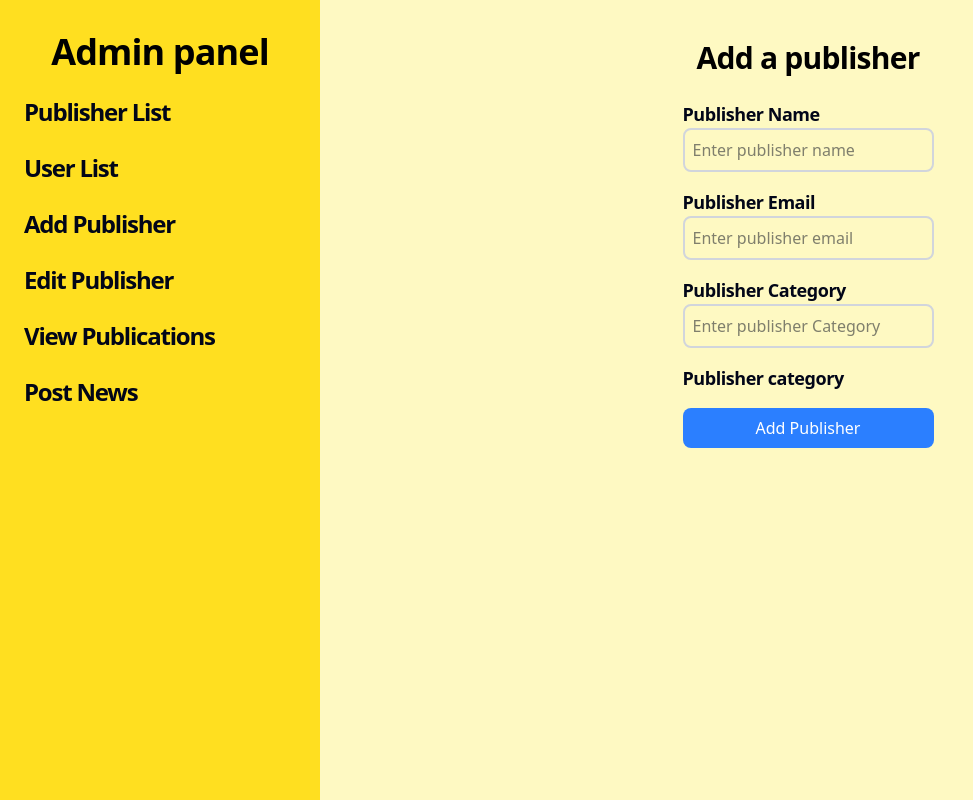
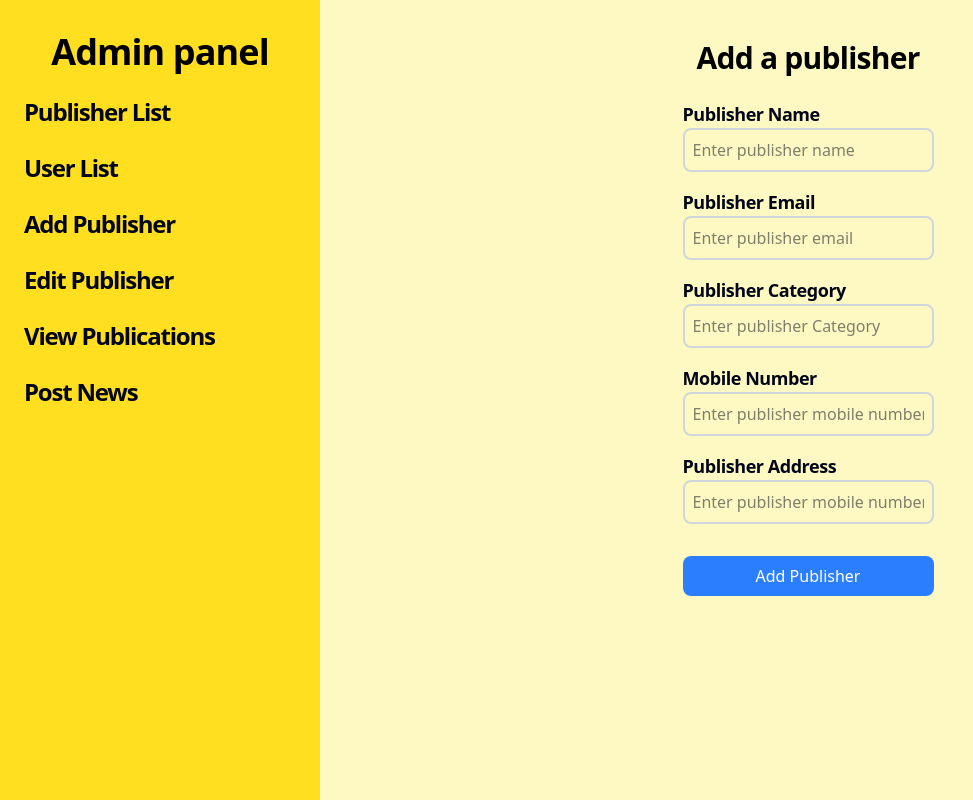
Before and after one commit to NKBharath/NewsPublish-CMS, a React (Vite) app in the folder client/: page /admin/addpublisher in a window 1280 px wide. Shown: the whole page, without its empty margins (0-973 px from the left). Built offline with nearby package versions, Linux system fonts and the light colour scheme.

Commit message:
done with publisher fetch

```diff
--- a/client/src/pages/admin/addpublisher.jsx
+++ b/client/src/pages/admin/addpublisher.jsx
@@ -14,7 +14,7 @@ function Addpublisher() {
     dispatch(addpublisher(formdata)).then((data) => {
       if (data?.payload?.success) {
         toast.success("Publisher added successfully");
-        navigate("/admin/publisherlist");
+        navigate("/admin/viewpublisher");
       } else {
         toast.error(data?.payload?.message || "something went rong");
       }
@@ -64,12 +64,32 @@ function Addpublisher() {
         </div>
         <div className="flex flex-col">
           <label className="text-lg font-semibold tracking-tight">
-            Publisher category
+            Mobile Number
           </label>
-          <button className="bg-blue-500 text-white rounded-md p-2 mt-4 hover:bg-blue-600">
-            Add Publisher
-          </button>
+          <input
+            type="tel"
+            name="mobileNumber"
+            className="border-2 border-gray-300 rounded-md p-2"
+            placeholder="Enter publisher mobile number"
+            required
+          />
         </div>
+        <div className="flex flex-col">
+          <label className="text-lg font-semibold tracking-tight">
+            Publisher Address
+          </label>
+          <input
+            type="tel"
+            name="address"
+            className="border-2 border-gray-300 rounded-md p-2"
+            placeholder="Enter publisher mobile number"
+            required
+          />
+        </div>
+
+        <button className="bg-blue-500 text-white rounded-md p-2 mt-4 hover:bg-blue-600">
+          Add Publisher
+        </button>
       </form>
     </div>
   );
--- a/client/src/pages/admin/publisherlist.jsx
+++ b/client/src/pages/admin/publisherlist.jsx
@@ -1,7 +1,21 @@
 import React, { useEffect, useState } from 'react';
+import { viewpublisher } from '../authslice';
+import { useDispatch } from 'react-redux';
 
 function AllUsers() {
-
+    const [publisher, setpublihser] = useState([]);
+    const dispatch = useDispatch();
+    useEffect(()=>{
+        async function fetchpublisher(){
+            try{
+                const publisherlist = await dispatch(viewpublisher());
+                setpublihser(publisherlist.payload || []);
+            } catch(error){
+                console.log("some error",error);
+            }
+        }
+        fetchpublisher();
+    },[]);
 
   return (
     <div className="p-6">
@@ -11,20 +25,22 @@ function AllUsers() {
           <tr>
             <th className="border p-2">Username</th>
             <th className="border p-2">Email</th>
-            <th className="border p-2">Caategory</th>
+            <th className="border p-2">Category</th>
             <th className="border p-2">Address</th>
             <th className="border p-2">Contact No</th>
           </tr>
         </thead>
-        {/* <tbody>
-          {users.map((user, idx) => (
+         <tbody>
+          {publisher.map((user, idx) => (
             <tr key={idx} className="text-center">
-              <td className="border p-2">{user.username}</td>
+              <td className="border p-2">{user.name}</td>
               <td className="border p-2">{user.email}</td>
-              <td className="border p-2">{user.role}</td>
+              <td className="border p-2">{user.category}</td>
+              <td className="border p-2">{user.address}</td>
+              <td className="border p-2">{user.mobileNumber}</td>
             </tr>
           ))}
-        </tbody> */}
+        </tbody>
       </table>
     </div>
   );
--- a/client/src/pages/authslice/index.js
+++ b/client/src/pages/authslice/index.js
@@ -1,5 +1,6 @@
 import axios from "axios";
 import { createAsyncThunk, createSlice } from "@reduxjs/toolkit";
+
 const initialState = {
   isAuthenticated: false,
   isLoading: false,
@@ -20,18 +21,21 @@ export const loginuser = createAsyncThunk('/auth/login',async(formdata)=>{
   return response.data;
 }
 );
+
 export const addpublisher = createAsyncThunk('/auth/publisher/registerpublisher', async(formdata)=>{
   const response = await axios.post('http://localhost:3000/api/publisher/registerpublisher', formdata,{
     withCredentials: true,
   });
   return response.data;
 })
+
 export const viewpublisher = createAsyncThunk('/auth/publisher/viewpublisher', async(formdata)=>{
   const response  = await axios.get('http://localhost:3000/api/publisher/viewpublisher', {
     withCredentials: true,
   })
   return response.data.publisher;
 })
+
 const authslice = createSlice({
   name: "auth",
   initialState,
```
Also changed, not shown: client/src/components/admin/sidebar.jsx (+15 -3 lines), 2 other files (tests, documents, lock files or other folders).
